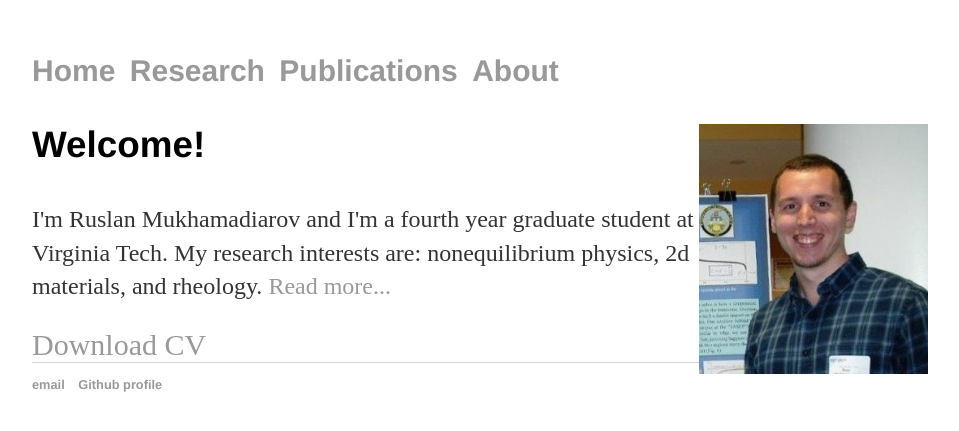
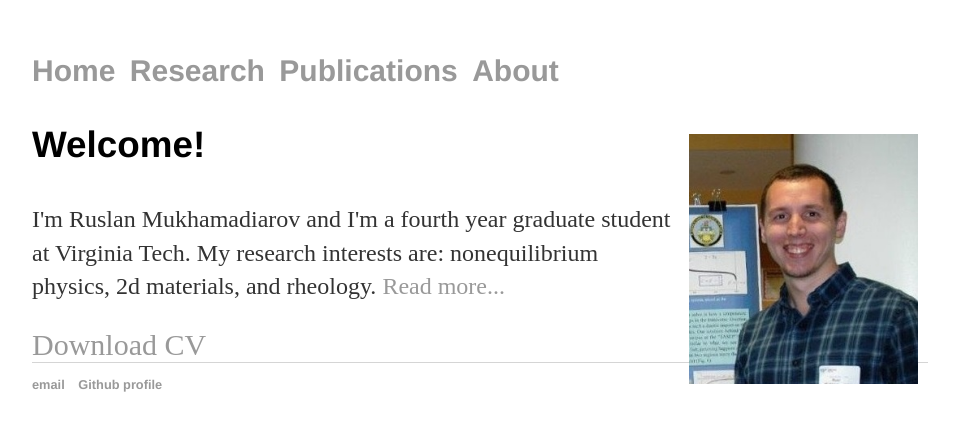
Before and after one commit to RusFortunat/mukhamadiarov, a Jekyll site: the page built from index.html, in a window 1280 px wide. Shown: the top 431 px of the page, without its empty margins (160-1119 px from the left). Built offline with Jekyll 4.4.1, drawn with Linux system fonts in a browser that asks for light colours.

Commit message:
Update index.html

```diff
--- a/index.html
+++ b/index.html
@@ -5,7 +5,7 @@
 
 		<div class="blurb">
 			<img src="kBPV1jaNEx0.jpg" alt="Me" align="right"
-			     style="width:229px;height:250px;float:right;"/>
+			     style="width:229px;height:250px;float:right;padding: 10px;"/>
 			<h3>Welcome!</h3>
 			<p>I'm Ruslan Mukhamadiarov and I'm a fourth year graduate student at Virginia Tech. My research interests are: nonequilibrium physics, 2d materials, and rheology. <a href="/research">Read more...</a></p>
 
```
